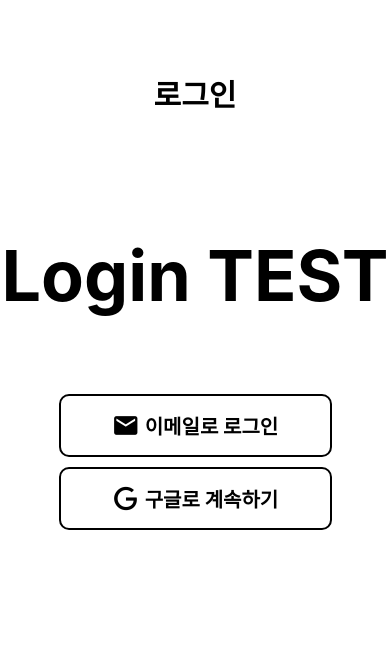
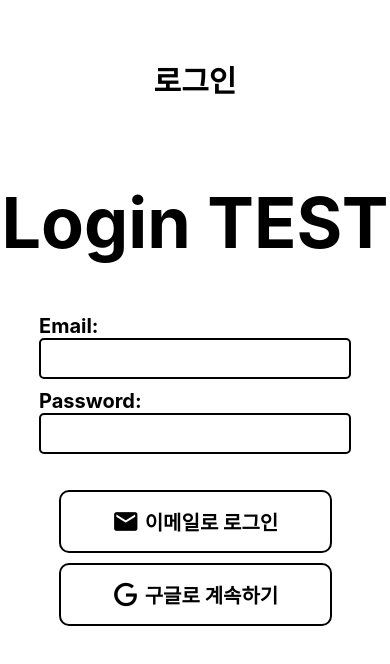
Before and after one commit to SangWon7242/login-test-T, a React Native app: screen / in a window 390 px wide. Shown: the top 664 px of the page. Built offline with nearby package versions, Linux system fonts and the light colour scheme.

Commit message:
firebase를 이용한 로그인 기능 구현

```diff
--- a/App.js
+++ b/App.js
@@ -1,6 +1,17 @@
 import { StatusBar } from "expo-status-bar";
-import { StyleSheet, Text, View, TouchableOpacity } from "react-native";
+import {
+  StyleSheet,
+  Text,
+  View,
+  TouchableOpacity,
+  TextInput,
+} from "react-native";
 import { MaterialCommunityIcons } from "@expo/vector-icons";
+import React, { useState } from "react";
+import { app } from "./firebaseConfig";
+import { getAuth, signInWithEmailAndPassword } from "firebase/auth";
+
+const auth = getAuth(app);
 
 const CutomButton = (props) => {
   return (
@@ -14,9 +25,37 @@ const CutomButton = (props) => {
   );
 };
 
+const siginIn = async ({ email, password }) => {
+  try {
+    const userCredential = await signInWithEmailAndPassword(
+      auth,
+      email,
+      password
+    );
+    console.log(userCredential);
+    const user = userCredential.user;
+    console.log("로그인 성공:", user);
+    return user; // 로그인 성공 시 사용자 객체 반환
+  } catch (error) {
+    console.error("로그인 실패:", error.message);
+    throw error; // 호출한 곳에서 오류 처리할 수 있게 예외를 던짐
+  }
+};
+
 export default function App() {
-  const hadleEmailLogin = () => {
-    return;
+  const [email, setEmail] = useState(null);
+  const [password, setPassword] = useState("");
+  const [errorMessage, setErrorMessage] = useState(null);
+
+  const hadleEmailLogin = async () => {
+    try {
+      const user = await siginIn({ email, password });
+      console.log("Logged in:", user);
+      setErrorMessage(null); // 오류 메시지 초기화
+      // 로그인 성공 후 필요한 작업 수행
+    } catch (error) {
+      setErrorMessage(error.message); // 오류 메시지 설정
+    }
   };
 
   const hadleGoogleLogin = () => {
@@ -30,6 +69,39 @@ export default function App() {
       </View>
       <View style={styles.titleBox}>
         <Text style={styles.loginTitle}>Login TEST</Text>
+      </View>
+      <View style={styles.loginInputBox}>
+        <View
+          style={{
+            width: "80%",
+          }}
+        >
+          <Text style={{ fontSize: 20, fontWeight: "bold" }}>Email:</Text>
+          {/*
+          // TextInput에 null값을 전달하면 에러가 남
+          // 초기값을 undefined로 설정
+          */}
+          <TextInput
+            value={email || undefined}
+            onChangeText={setEmail}
+            keyboardType="email-address"
+            style={styles.textInput}
+          />
+        </View>
+        <View
+          style={{
+            width: "80%",
+            marginTop: 10,
+          }}
+        >
+          <Text style={{ fontSize: 20, fontWeight: "bold" }}>Password:</Text>
+          <TextInput
+            value={password || undefined}
+            onChangeText={setPassword}
+            style={styles.textInput}
+            secureTextEntry
+          />
+        </View>
       </View>
       <View style={styles.loginBtnBox}>
         <CutomButton
@@ -73,9 +145,20 @@ const styles = StyleSheet.create({
     fontSize: 70,
     fontWeight: "bold",
   },
+  loginInputBox: {
+    flex: 0.4,
+    justifyContent: "center",
+    alignItems: "center",
+  },
+  textInput: {
+    borderWidth: 2,
+    borderRadius: 5,
+    padding: 10,
+  },
   loginBtnBox: {
     flex: 1,
     alignItems: "center",
+    marginTop: 30,
   },
   loginButton: {
     flexDirection: "row",
--- a/firebaseConfig.js
+++ b/firebaseConfig.js
@@ -1,4 +1,5 @@
 import { initializeApp } from "firebase/app";
+
 import {
   FIREBASE_API_KEY,
   FIREBASE_AUTH_DOMAIN,
@@ -18,3 +19,5 @@ const firebaseConfig = {
 };
 
 const app = initializeApp(firebaseConfig);
+
+export { app };
```
Also changed, not shown: package.json (+8 -1 lines), 1 other file (tests, documents, lock files or other folders).
